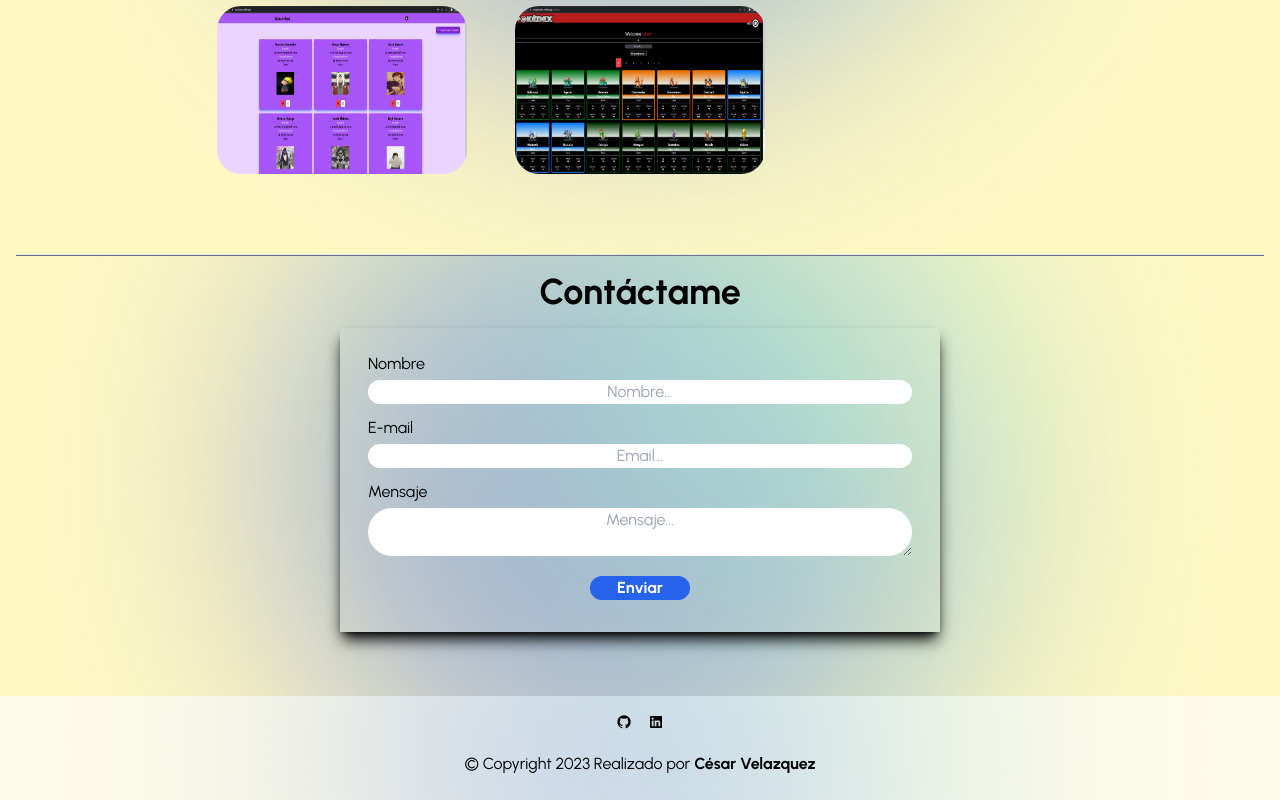
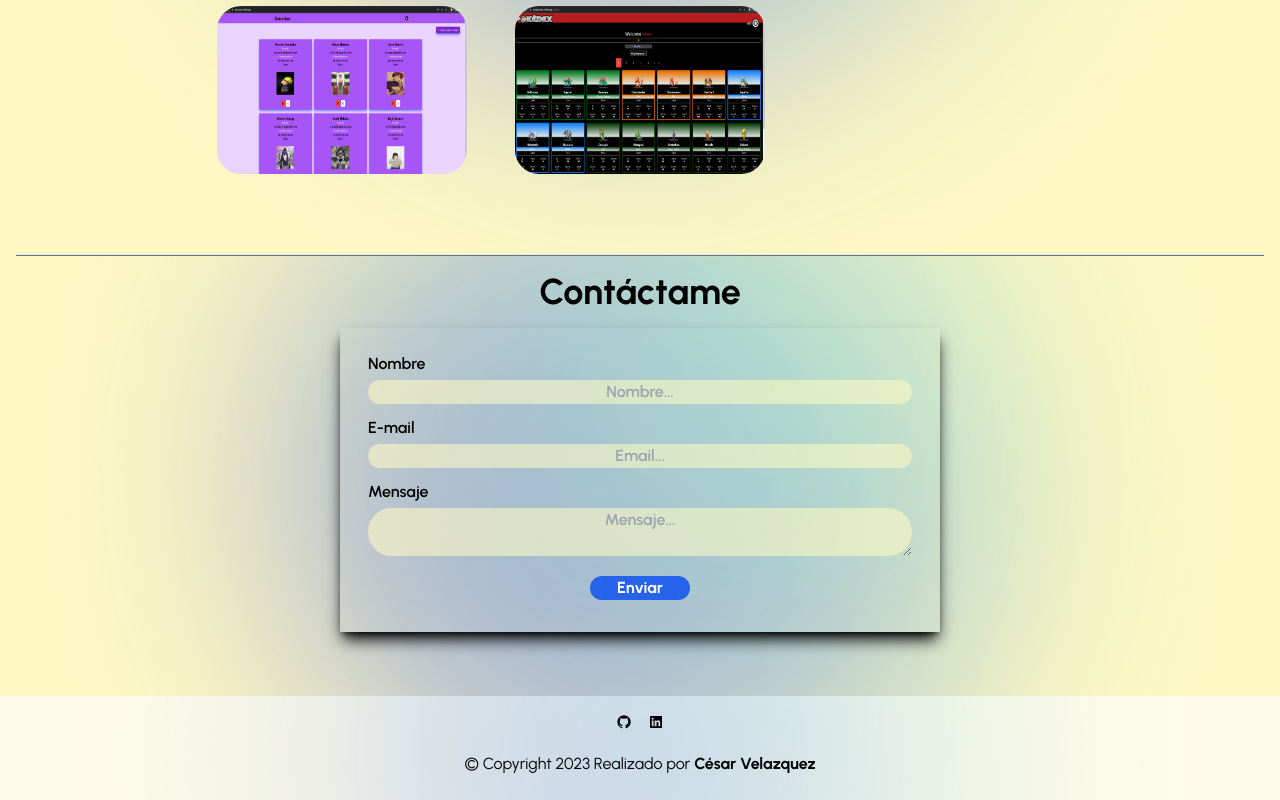
Before and after one commit to cesar-velazquez/miweb, a React (Vite) app: page / in a window 1280 px wide. Shown: the part 3038-3838 px from the top of the page. Built offline with nearby package versions, Linux system fonts and the light colour scheme; what tailwindcss-animated would draw is missing.

Commit message:
11° commit, validation form

```diff
--- a/package.json
+++ b/package.json
@@ -14,6 +14,7 @@
     "animate.css": "^4.1.1",
     "react": "^18.2.0",
     "react-dom": "^18.2.0",
+    "react-hook-form": "^7.46.1",
     "tailwindcss-animated": "^1.0.1"
   },
   "devDependencies": {
--- a/src/components/Contact.jsx
+++ b/src/components/Contact.jsx
@@ -1,26 +1,31 @@
 import React, { useState } from 'react'
 import { useRef } from 'react';
-import emailjs from '@emailjs/browser';
-import Loader from './Loader/Loader';
-import ModalSuccess from './ModalSucces/ModalSuccess';
+import emailjs, { sendForm } from '@emailjs/browser';
+import ModalSuccess from './ModalContact/ModalSuccess';
+import { useForm } from 'react-hook-form';
+import ModalError from './ModalContact/ModalError';
 
 const Contact = () => {
+    const { handleSubmit, register, formState: { errors } } = useForm();
     const [isShowModal, setIsShowModal] = useState(false);
     const form = useRef();
 
-    const sendEmail = (e) => {
-        e.preventDefault();
-
+    const sendEmail = (data) => {
         emailjs.sendForm('service_xe77o2d', 'template_bzcvttj', form.current, 'dHdulfhsOYul4kPWH')
             .then((result) => {
-                console.log(result.text);
+                // console.log(result.text);
                 form.current.reset();
-                setIsShowModal(true); // Mostrar el modal después del envío exitoso
+                setIsShowModal(true);
             })
             .catch((error) => {
                 console.log(error.text);
+                setIsShowModal(false);
             });
     };
+
+    const onSubmit = (data) => {
+        sendEmail(data);
+    }
 
     const closeModal = () => {
         setIsShowModal(false);
@@ -31,40 +36,81 @@ const Contact = () => {
             id='contact'
             className='bg-yellow-100 bg-[url(/imgs/fondo/GradientSmall.png)] bg-center bg-cover bg-no-repeat
         sm:bg-[url(/imgs/fondo/EllipseMiddle.png)]
-        dark:bg-[url(/imgs/fondo/bgmobile.png)] dark:bg-purple-bg text-black  pb-16 transicion' >
+        dark:bg-[url(/imgs/fondo/bgmobile.png)] dark:bg-purple-bg text-black dark:text-white  pb-16 transicion' >
 
             <hr className='bg-gray-500 h-[2px] mx-4' />
             <h2 className='text-center text-2xl p-4 sm:text-4xl font-bold'>Contáctame</h2>
             <form action=""
                 ref={form}
-                onSubmit={sendEmail}
-                className=' p-4 mx-6 flex flex-col gap-1 shadow-lg shadow-black max-w-[600px] sm:m-auto '>
+                onSubmit={handleSubmit(onSubmit)}
+                className='font-semibold p-4 mx-6 flex flex-col gap-1 shadow-lg shadow-black max-w-[600px] sm:m-auto '>
 
                 <label htmlFor="name" className='text-left mx-3 mt-2' >Nombre</label>
                 <input type="text" id='name' placeholder='Nombre...'
-                    className='mx-3 outline-none rounded-3xl text-center'
-                    name="user_name" />
+                    className='mx-3 outline-none rounded-3xl text-center dark:bg-black/30 bg-yellow-100/60'
+                    name="user_name"
+                    {...register("name", {
+                        required: {
+                            value: true,
+                            message: "Este campo es requerido"
+                        },
+                        maxLength: {
+                            value: 15,
+                            message: "Longitud excedida (máximo 15 caracteres)"
+                        },
+                        minLength: {
+                            value: 3,
+                            message: "Es demasiado corto el nombre"
+                        },
+                        pattern: {
+                            value: /^[a-zA-ZÀ-ÿ\u00f1\u00d1]+(\s*[a-zA-ZÀ-ÿ\u00f1\u00d1]*)*[a-zA-ZÀ-ÿ\u00f1\u00d1]+$/g,
+                            message: "Escriba solo letras"
+                        }
+                    })
+                    } />
+                {errors.name && <p className='text-red-700 text-center m-auto font-semibold rounded-3xl w-[200px] bg-white/40'>{errors.name.message}</p>}
 
                 <label htmlFor="email" className='text-left mx-3 mt-2'>E-mail</label>
                 <input type="email" required id='email' placeholder='Email...'
-                    className='mx-3 outline-none rounded-3xl text-center'
-                    name="user_email" />
-
-                {/* <label htmlFor="asunto" className='text-left mx-3 mt-2' >Asunto</label>
-                <input type="text" id='asunto' placeholder='Asunto...'
-                    className='mx-3 outline-none rounded-3xl text-center' /> */}
-
+                    className='mx-3 outline-none rounded-3xl text-center dark:bg-black/30 bg-yellow-100/60'
+                    name="user_email"
+                    {...register("email", {
+                        required: {
+                            value: true,
+                            message: "Es requerido su email"
+                        },
+                        pattern: {
+                            value: /^\w+([.-_+]?\w+)*@\w+([.-]?\w+)*(\.\w{2,10})+$/,
+                            message: "esriba un email valido"
+                        }
+                    })
+                    } />
+                {errors.email && <p className='text-red-700 text-center m-auto font-semibold rounded-3xl w-[200px] bg-white/40'>{errors.email.message}</p>}
                 <label htmlFor="message" className='text-left mx-3 mt-2'>Mensaje</label>
                 <textarea type="text" id='message' placeholder='Mensaje...'
-                    className='mx-3 outline-none rounded-3xl text-center'
-                    name="message" />
+                    className='mx-3 outline-none rounded-3xl text-center dark:bg-black/30 bg-yellow-100/60'
+                    name="message"
+                    {...register("message", {
+                        required: {
+                            value: true,
+                            message: "Escriba su mensaje"
+                        },
+                        minLength: {
+                            value: 7,
+                            message: "Es demasiado corto el nombre"
+                        }
+                    })
 
-                <input className='bg-blue-600 w-[100px] my-4 m-auto rounded-3xl cursor-pointer text-white font-bold' type="submit" value={"Enviar"} />
+                    } />
+                {errors.message && <p className='text-red-700 text-center m-auto font-semibold rounded-3xl w-[200px] bg-white/40'>{errors.message.message}</p>}
+
+                <input className='bg-blue-600 w-[100px] my-4 m-auto rounded-3xl cursor-pointer text-white font-bold hover:bg-white hover:text-blue-700 dark:bg-purple-700 dark:hover:bg-black dark:hover:text-white ' type="submit" value={"Enviar"} />
 
             </form>
             {isShowModal && (
                 <ModalSuccess closeModal={closeModal} />
             )}
+
         </section>
     )
 }
--- /dev/null
+++ b/src/components/ModalContact/ModalError.jsx
@@ -0,0 +1,17 @@
+import React from 'react'
+
+const ModalError = ({closeModal}) => {
+    return (
+        <div className="fixed bg-yellow-200/70 bg-[url(/imgs/fondo/EllipseMiddle.png)] bg-center bg-cover bg-no-repeat dark:bg-black/90 dark:bg-[url(/imgs/fondo/bgmobile.png)] left-0 right-0 top-0 bottom-0 flex justify-center items-center transition-[opacity_transform] duration-500">
+            <div className="modal-content">
+                <span className="relative left-[90%] p-1  bg-red-700 text-3xl cursor-pointer rounded-full  " onClick={closeModal}>&times;</span>
+                <div className='flex flex-col justify-center'>
+                    <img className='w-[100px] aspect-square m-auto rounded-full ' src="/imgs/modal/success.gif" alt="Success" />
+                    <p className='text-xl text-center p-4 dark:text-white ' >Tu formulario se ha enviado con éxito.</p>
+                </div>
+            </div>
+        </div>
+    )
+}
+
+export default ModalError
--- a/src/components/OpenMenu.jsx
+++ b/src/components/OpenMenu.jsx
@@ -8,6 +8,7 @@ function OpenMenu({ MenuOpen }) {
             text-black font-urbanist sm:invisible
             mt-16 fixed w-full z-10
             ${MenuOpen ? 'opacity-100 duration-1000 delay-1000 animate-fade ' : 'opacity-0 '}
+            dark:bg-[url(/imgs/fondo/bgmobile.png)] dark:bg-purple-bg text-black dark:text-white
             `}>
             <ul id='about' className='cursor-pointer   gap-4'>
                 <li className="hover:bg-white hover:text-black rounded-3xl p-1" ><a href="#contact">Contáctame</a></li>
```
Also changed, not shown: src/components/ModalContact/ModalSuccess.jsx (renamed from src/components/ModalSucces/ModalSuccess.jsx), 1 other file (tests, documents, lock files or other folders).
